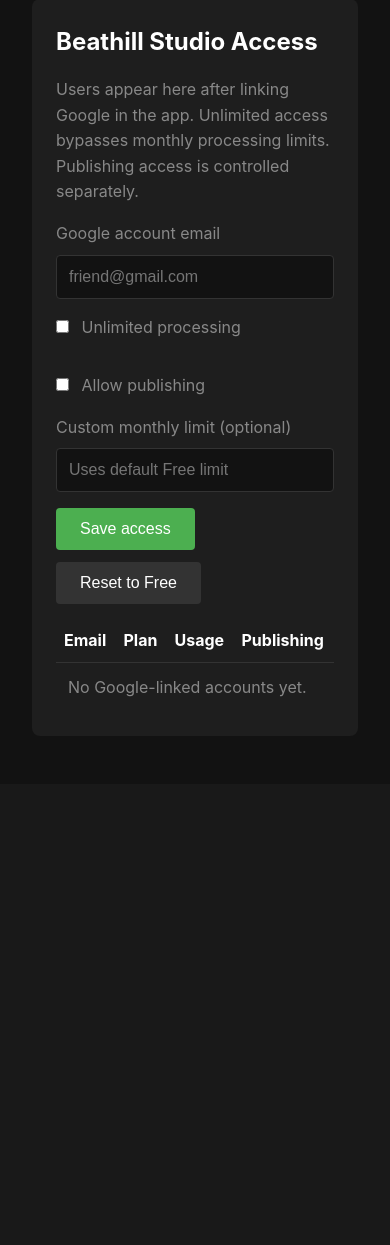
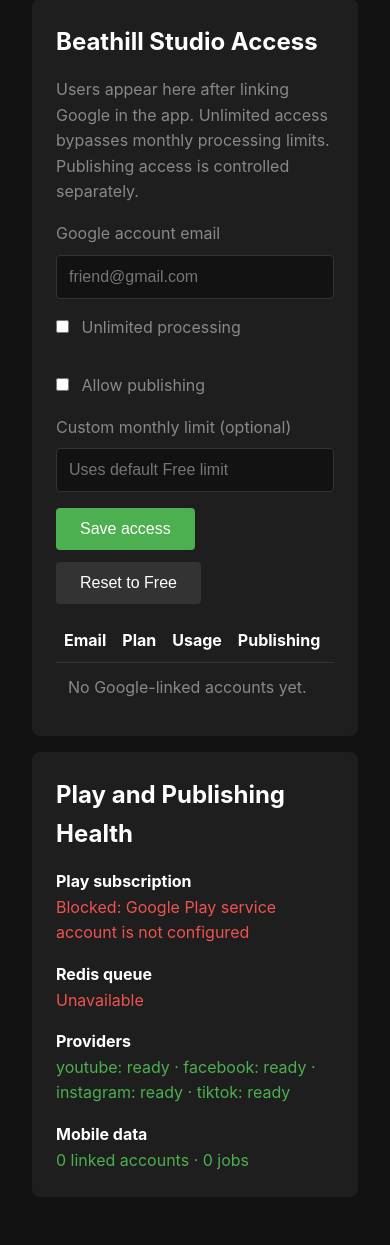
Before and after one commit to beathillracing/shortgen, a FastAPI app: page /mobile in a window 390 px wide. Shown: the part 951-2196 px from the top of the page. Before the commit the page ends 1648 px from the top, so only its background shows below. Run offline with FastAPI, Linux system fonts and the light colour scheme; data that the repository does not hold is empty; parts of the project's set-up code (start-up, migrations or seed data) failed here and were passed over; some libraries are stand-ins or nearby versions.

Commit message:
Add mobile subscription and connection health dashboard

```diff
--- a/app/services/mobile_accounts.py
+++ b/app/services/mobile_accounts.py
@@ -77,6 +77,10 @@ def entitlement(db: Session, account_id: str) -> dict:
         "subscription_grace_until": (
             account.subscription_grace_until.isoformat() + "Z"
             if account.subscription_grace_until else None
+        ),
+        "subscription_checked_at": (
+            account.subscription_checked_at.isoformat() + "Z"
+            if account.subscription_checked_at else None
         ),
         "publishing_enabled": active or bool(account.publishing_enabled),
         "usage": {
--- a/app/templates/mobile.html
+++ b/app/templates/mobile.html
@@ -68,11 +68,18 @@
                     <th style="padding: 0.5rem;">Plan</th>
                     <th style="padding: 0.5rem;">Usage</th>
                     <th style="padding: 0.5rem;">Publishing</th>
+                    <th style="padding: 0.5rem;">Connections</th>
+                    <th style="padding: 0.5rem;">Jobs</th>
                 </tr>
             </thead>
             <tbody id="access-accounts"></tbody>
         </table>
     </div>
+</div>
+
+<div class="card">
+    <h2 class="mb-2">Play and Publishing Health</h2>
+    <div id="mobile-health" class="grid grid-2"></div>
 </div>
 
 <script>
@@ -103,7 +110,7 @@ async function loadAccounts() {
     if (!accounts.length) {
         const row = body.insertRow();
         const cell = row.insertCell();
-        cell.colSpan = 4;
+        cell.colSpan = 6;
         cell.className = "text-muted";
         cell.style.padding = "0.75rem";
         cell.textContent = "No Google-linked accounts yet.";
@@ -111,6 +118,15 @@ async function loadAccounts() {
     }
     accounts.forEach(account => {
         const usage = account.usage || {};
+        const connections = account.connections || {};
+        const connectionText = ["youtube", "facebook", "instagram", "tiktok"]
+            .map(provider => {
+                const item = connections[provider] || {};
+                if (!item.connected) return `${provider}: off`;
+                if (item.metadata?.needs_reconnect) return `${provider}: reconnect`;
+                return `${provider}: on`;
+            })
+            .join(" · ");
         const values = [
             account.email || "",
             account.plan || "free",
@@ -118,6 +134,8 @@ async function loadAccounts() {
                 ? `${usage.jobs_used || 0} / unlimited`
                 : `${usage.jobs_used || 0} / ${usage.jobs_limit}`,
             account.publishing_enabled ? "Allowed" : "Disabled",
+            connectionText,
+            `${account.jobs_total || 0} jobs / ${account.sessions || 0} sessions`,
         ];
         const row = body.insertRow();
         row.style.borderBottom = "1px solid var(--border)";
@@ -160,6 +178,43 @@ async function resetAccess() {
     if (response.ok) await loadAccounts();
 }
 
+async function loadHealth() {
+    const response = await fetch("/api/admin/mobile-health");
+    const data = await response.json();
+    const health = document.getElementById("mobile-health");
+    health.replaceChildren();
+    const items = [
+        [
+            "Play subscription",
+            data.play_subscription?.ok
+                ? `Ready: ${data.play_subscription.product_id}`
+                : `Blocked: ${data.play_subscription?.error || "not configured"}`,
+            !!data.play_subscription?.ok,
+        ],
+        ["Redis queue", data.redis ? "Ready" : "Unavailable", !!data.redis],
+        [
+            "Providers",
+            Object.entries(data.providers || {})
+                .map(([name, ready]) => `${name}: ${ready ? "ready" : "missing"}`)
+                .join(" · "),
+            Object.values(data.providers || {}).every(Boolean),
+        ],
+        ["Mobile data", `${data.accounts || 0} linked accounts · ${data.jobs || 0} jobs`, true],
+    ];
+    items.forEach(([label, value, ok]) => {
+        const item = document.createElement("div");
+        const heading = document.createElement("strong");
+        const detail = document.createElement("div");
+        heading.textContent = label;
+        detail.textContent = value;
+        detail.style.color = ok ? "var(--primary)" : "#ef5350";
+        detail.style.overflowWrap = "anywhere";
+        item.append(heading, detail);
+        health.append(item);
+    });
+}
+
 loadAccounts();
+loadHealth();
 </script>
 {% endblock %}
```
Also changed, not shown: app/api/mobile_admin.py (+68 -3 lines).
